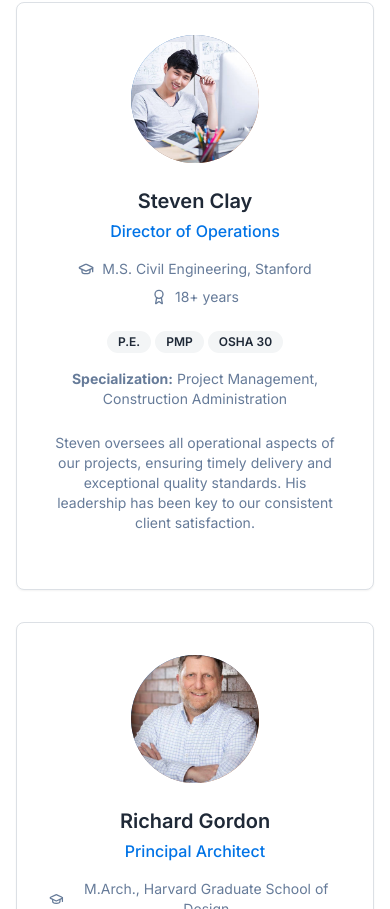
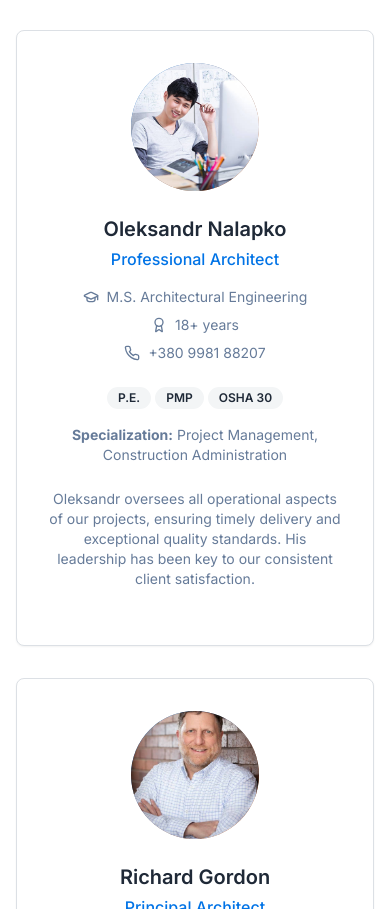
Before and after one commit to phoenix-legend7/vex-engineering, a Next.js app: page /team in a window 390 px wide. Shown: the part 1355-2264 px from the top of the page. Built offline with nearby package versions, Linux system fonts and the light colour scheme.

Commit message:
Add phone numbers for leadership

```diff
--- a/app/team/page.tsx
+++ b/app/team/page.tsx
@@ -1,7 +1,7 @@
 import { Card, CardContent } from "@/components/ui/card";
 import { Button } from "@/components/ui/button";
 import { Badge } from "@/components/ui/badge";
-import { Linkedin, Mail, Award, GraduationCap } from "lucide-react";
+import { Linkedin, Mail, Award, GraduationCap, Phone } from "lucide-react";
 import Image from "next/image";
 
 export default function Team() {
@@ -13,18 +13,20 @@ export default function Team() {
       experience: "20+ years",
       specialization: "Seismic Design, High-Rise Structures",
       certifications: ["P.E.", "S.E.", "LEED AP"],
+      phone: "+1 (757) 979-3380",
       bio: "Dr. Brian founded VexEngineering with a vision to transform infrastructure through innovative engineering solutions. His expertise in seismic design has been instrumental in numerous landmark projects.",
       image: "/photos/Michael Brian.jpg"
     },
     {
-      name: "Steven Clay",
-      title: "Director of Operations",
-      education: "M.S. Civil Engineering, Stanford",
+      name: "Oleksandr Nalapko",
+      title: "Professional Architect",
+      education: "M.S. Architectural Engineering",
       experience: "18+ years",
       specialization: "Project Management, Construction Administration",
       certifications: ["P.E.", "PMP", "OSHA 30"],
-      bio: "Steven oversees all operational aspects of our projects, ensuring timely delivery and exceptional quality standards. His leadership has been key to our consistent client satisfaction.",
-      image: "/photos/Steven Clay.jpg"
+      phone: "+380 9981 88207",
+      bio: "Oleksandr oversees all operational aspects of our projects, ensuring timely delivery and exceptional quality standards. His leadership has been key to our consistent client satisfaction.",
+      image: "/photos/Oleksandr Nalapko.jpg"
     },
     {
       name: "Richard Gordon",
@@ -33,7 +35,8 @@ export default function Team() {
       experience: "18+ years",
       specialization: "Sustainable Design, Mixed-Use Development",
       certifications: ["AIA", "LEED AP BD+C", "NCARB"],
-      bio: "Sarah brings visionary architectural design expertise to complex projects, specializing in sustainable and mixed-use developments. Her innovative approach to design has earned multiple industry awards.",
+      phone: "+1 (415) 462-4262",
+      bio: "Richard brings visionary architectural design expertise to complex projects, specializing in sustainable and mixed-use developments. His innovative approach to design has earned multiple industry awards.",
       image: "/photos/Richard Gordon.jpg"
     },
   ];
@@ -146,6 +149,12 @@ export default function Team() {
                       <Award className="h-4 w-4 mr-2" />
                       {member.experience}
                     </div>
+                    <div className="flex items-center justify-center text-sm text-muted-foreground">
+                      <Phone className="h-4 w-4 mr-2" />
+                      <a href={`tel:${member.phone.replace(/[^\d+]/g, "")}`}>
+                        {member.phone}
+                      </a>
+                    </div>
                   </div>
 
                   <div className="flex flex-wrap justify-center gap-1 mb-4">
```
Also changed, not shown: public/photos/Oleksandr Nalapko.jpg (renamed from public/photos/Steven Clay.jpg).
